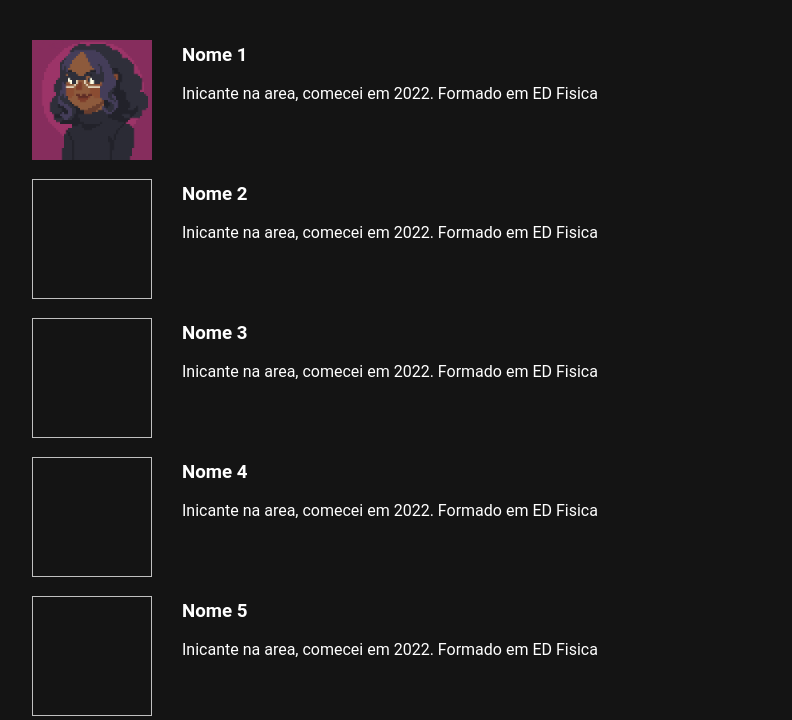
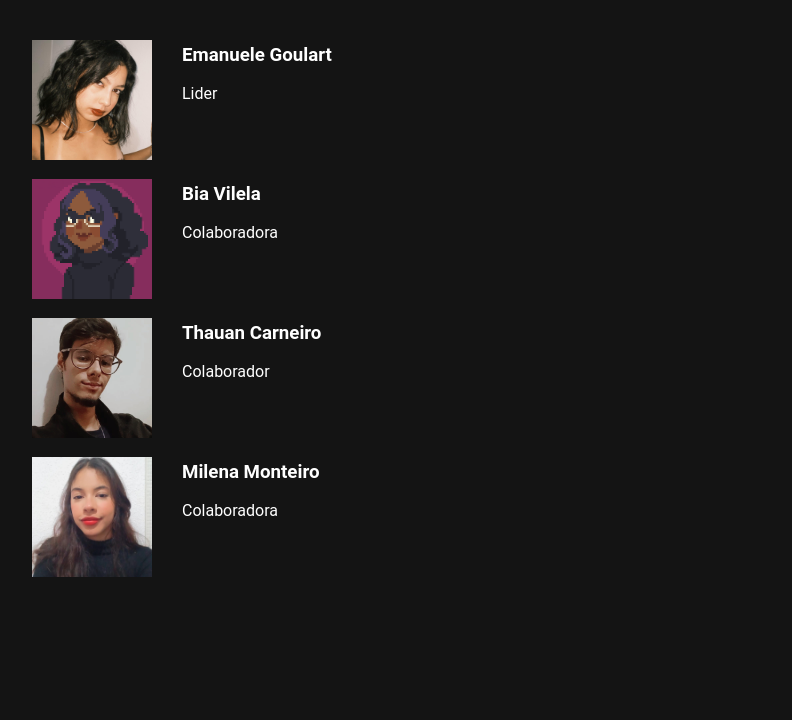
Before and after one commit to Thauan0/Quiz-Projeto-Final-M1-, a plain HTML site: page sobre.html in a window 1280 px wide. Shown: the part 116-836 px from the top of the page, without its empty margins (28-820 px from the left). After the commit the page ends 800 px from the top, so only its background shows below. Drawn offline with Linux system fonts and the light colour scheme.

Commit message:
atualização nos desenvolvedores

```diff
--- a/sobre.html
+++ b/sobre.html
@@ -8,66 +8,56 @@
    <!--colocar links de app e game de volta-->
 </head>
 <body>
- <h2>Participantes</h2>
+ <h2>Squad 2</h2>
 <section class="sobre1">
 <div class="img-sobre1">
-    <img src="img/img-sobre/avatr.png" width="120" height="120" >
+    <img src="img/img-sobre/manu.jpg" width="120" height="120" >
 </div><!--img-sobre1-->
 
 <div class="txt-sobre1">
-<h3>Nome 1</h3><!--alterar-nomes-->
-<p>Inicante na area, comecei em 2022. Formado em ED Fisica</p>
+<h3>Emanuele Goulart</h3><!--alterar-nomes-->
+<p> Lider</p>
 
 </div><!--txt-sobre1-->
 </section><!--sobre1-->
 
 <section class="sobre2">
     <div class="img-sobre2">
-        <img src=" " width="120" height="120" >
+        <img src="img/img-sobre/avatr.png" width="120" height="120" >
     </div><!--img-sobre2-->
 
     <div class="txt-sobre2">
-    <h3>Nome 2</h3><!--alterar-nomes-->
-    <p>Inicante na area, comecei em 2022. Formado em ED Fisica</p>
+    <h3> Bia Vilela</h3><!--alterar-nomes-->
+    <p> Colaboradora </p>
 
     </div><!--txt-sobre2-->
     </section><!--sobre2-->
 
     <section class="sobre3">
         <div class="img-sobre3">
-            <img src=" " width="120" height="120" >
+            <img src="img/img-sobre/thaun.jpg" width="120" height="120" >
         </div><!--img-sobre3-->
 
         <div class="txt-sobre3">
-        <h3>Nome 3</h3><!--alterar-nomes-->
-        <p>Inicante na area, comecei em 2022. Formado em ED Fisica</p>
+        <h3>Thauan Carneiro</h3><!--alterar-nomes-->
+        <p> Colaborador</p>
 
         </div><!--txt-sobre3-->
         </section><!--sobre3-->
 
         <section class="sobre4">
             <div class="img-sobre4">
-                <img src=" " width="120" height="120" >
+                <img src="img/img-sobre/milena1.jpg" width="120" height="120" >
             </div><!--img-sobre4-->
 
             <div class="txt-sobre4">
-            <h3>Nome 4</h3><!--alterar-nomes-->
-            <p>Inicante na area, comecei em 2022. Formado em ED Fisica</p>
+            <h3>Milena Monteiro</h3><!--alterar-nomes-->
+            <p> Colaboradora</p>
 
             </div><!--txt-sobre4-->
             </section><!--sobre4-->
 
-            <section class="sobre5">
-                <div class="img-sobre5">
-                    <img src=" " width="120" height="120" >
-                </div><!--img-sobre5-->
 
-                <div class="txt-sobre5">
-                <h3>Nome 5</h3><!--alterar-nomes-->
-                <p>Inicante na area, comecei em 2022. Formado em ED Fisica</p>
-
-                </div><!--txt-sobre5-->
-                </section><!--sobre5-->
 
 </body>
 </html>
```
Also changed, not shown: index.html (+1 -1 lines), img/img-sobre/manu.jpg (added), img/img-sobre/milena1.jpg (added), img/img-sobre/thaun.jpg (added).
